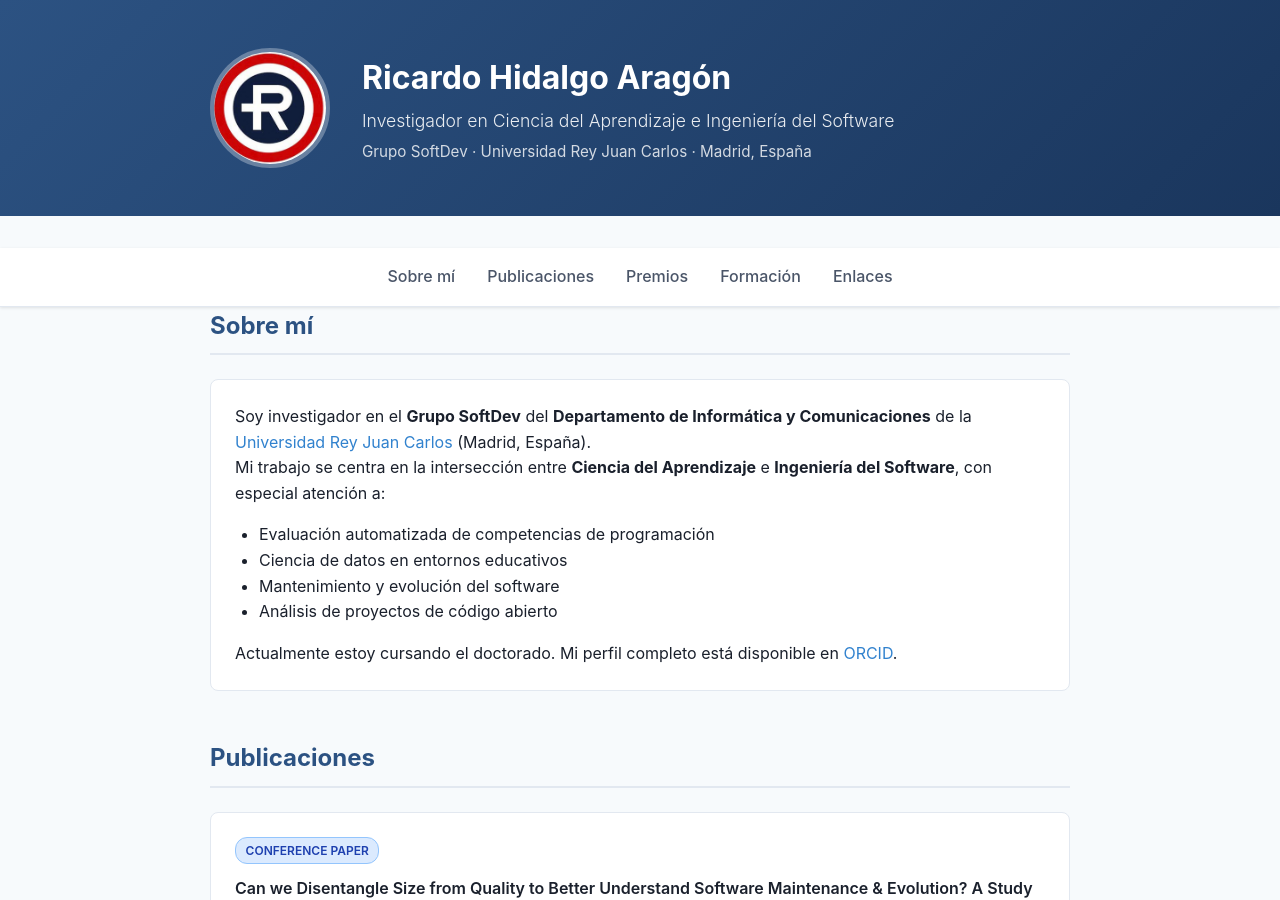
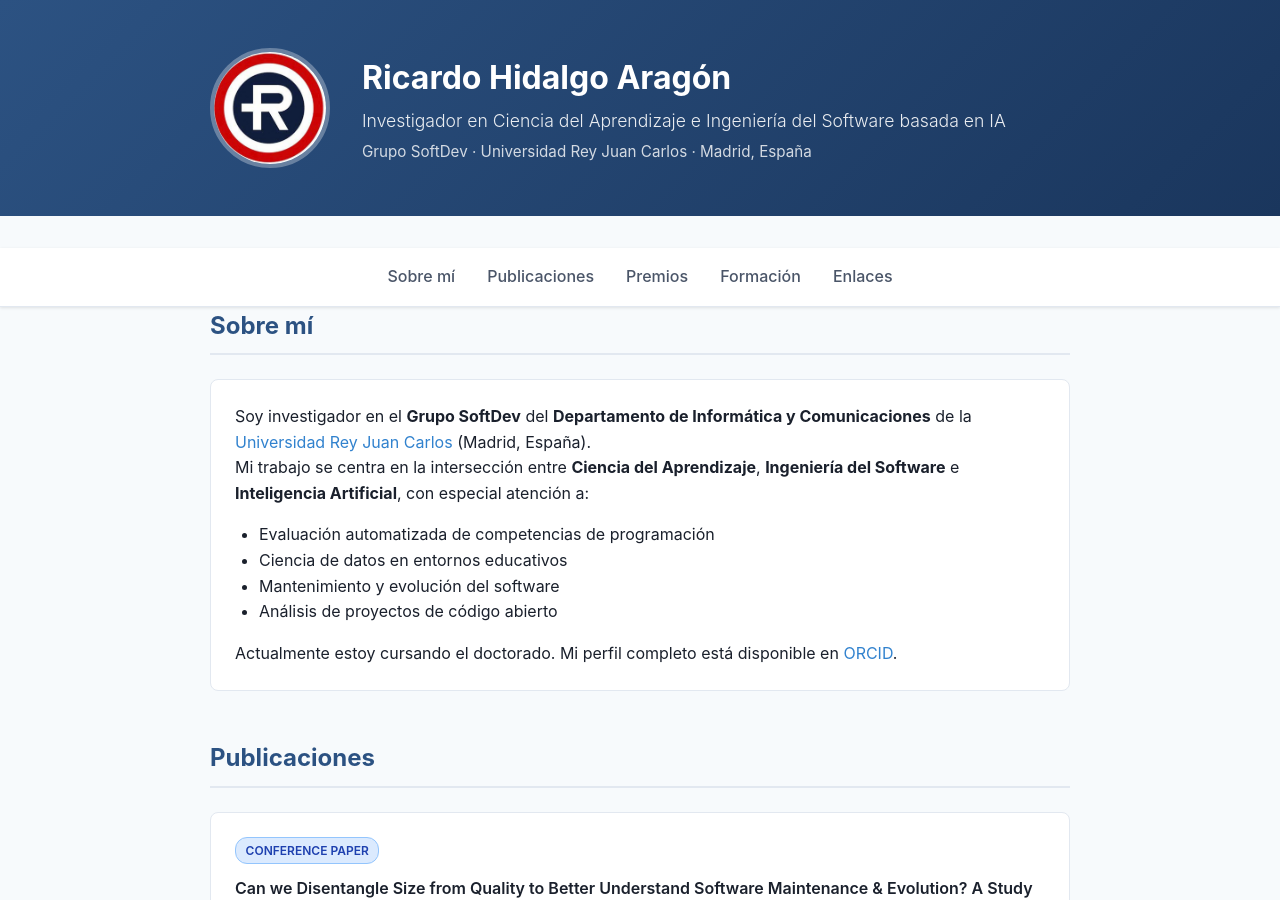
Before and after one commit to rharagon/rharagon.github.io, a Jekyll site: the page index.html, which Jekyll copies as it is, in a window 1280 px wide and 900 px high. Built offline with Jekyll 4.4.1, drawn with Linux system fonts in a browser that asks for light colours.

Commit message:
Emphasize AI orientation in Software Engineering research area

```diff
--- a/index.html
+++ b/index.html
@@ -191,7 +191,7 @@
                 <div class="profile-img-fallback" style="display:none;">RH</div>
                 <div class="header-text">
                     <h1>Ricardo Hidalgo Aragón</h1>
-                    <div class="subtitle">Investigador en Ciencia del Aprendizaje e Ingeniería del Software</div>
+                    <div class="subtitle">Investigador en Ciencia del Aprendizaje e Ingeniería del Software basada en IA</div>
                     <div class="affiliation">Grupo SoftDev · Universidad Rey Juan Carlos · Madrid, España</div>
                 </div>
             </div>
@@ -215,7 +215,7 @@
             <h2>Sobre mí</h2>
             <div class="card">
                 <p>Soy investigador en el <strong>Grupo SoftDev</strong> del <strong>Departamento de Informática y Comunicaciones</strong> de la <a href="https://www.urjc.es/" target="_blank">Universidad Rey Juan Carlos</a> (Madrid, España).</p>
-                <p>Mi trabajo se centra en la intersección entre <strong>Ciencia del Aprendizaje</strong> e <strong>Ingeniería del Software</strong>, con especial atención a:</p>
+                <p>Mi trabajo se centra en la intersección entre <strong>Ciencia del Aprendizaje</strong>, <strong>Ingeniería del Software</strong> e <strong>Inteligencia Artificial</strong>, con especial atención a:</p>
                 <ul style="margin: 1rem 0 0 1.5rem;">
                     <li>Evaluación automatizada de competencias de programación</li>
                     <li>Ciencia de datos en entornos educativos</li>
```
